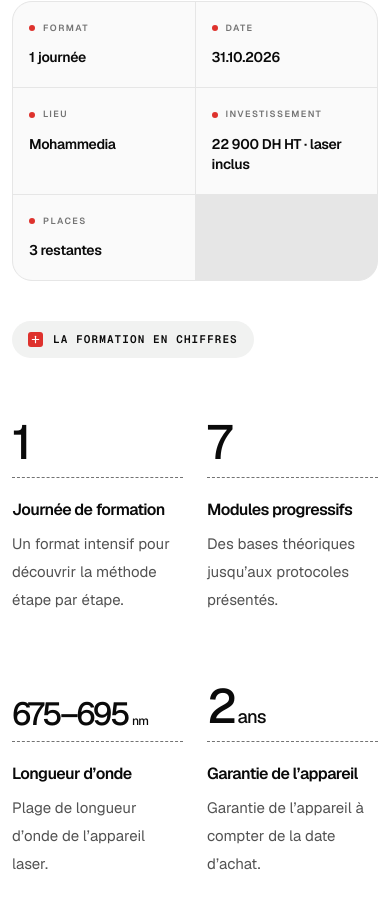
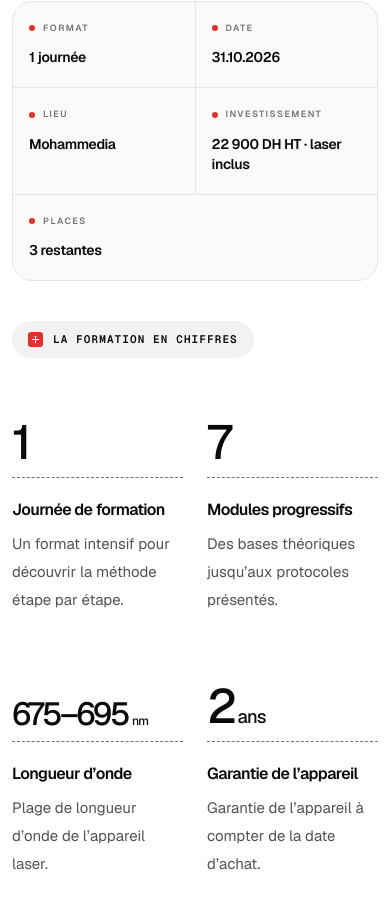
Before and after one commit to Hicham2115/Formation-Landing-Page, a Next.js app: page / in a window 390 px wide. Shown: the part 1050-1959 px from the top of the page. Built offline with nearby package versions, Linux system fonts and the light colour scheme; no server answers.

Commit message:
your message

```diff
--- a/components/hero-video.tsx
+++ b/components/hero-video.tsx
@@ -6,7 +6,7 @@ import { useEffect, useRef, useState } from "react";
 export default function HeroVideo() {
   const videoRef = useRef<HTMLVideoElement>(null);
   const [isPlaying, setIsPlaying] = useState(false);
-  const [isMuted, setIsMuted] = useState(false);
+  const [isMuted, setIsMuted] = useState(true);
   const [showControls, setShowControls] = useState(false);
 
   useEffect(() => {
@@ -14,7 +14,7 @@ export default function HeroVideo() {
     if (!video) return;
 
     let isMounted = true;
-    video.muted = false;
+    video.muted = true;
 
     video.play().catch(() => {
       if (isMounted) setIsPlaying(false);
@@ -71,6 +71,7 @@ export default function HeroVideo() {
         ref={videoRef}
         autoPlay
         loop
+        muted
         playsInline
         preload="metadata"
         poster="/transfer-01a17ab0/ADDICS%20LASER5.png"
--- a/components/hero.tsx
+++ b/components/hero.tsx
@@ -68,7 +68,7 @@ export default function Hero() {
           ["INVESTISSEMENT", "22 900 DH HT · laser inclus"],
           ["PLACES", `${SPOTS_LEFT} restantes`],
         ].map(([label, value]) => (
-          <div className="bg-[#fafafa] px-4 py-5 sm:px-6 sm:py-6" key={label}>
+          <div className="bg-[#fafafa] px-4 py-5 last:col-span-2 sm:px-6 sm:py-6 sm:last:col-span-1" key={label}>
             <span className="flex items-center gap-2 text-[9px] font-semibold tracking-[.16em] text-neutral-500">
               <span className="size-1.5 rounded-full bg-brand" />
               {label}
```
